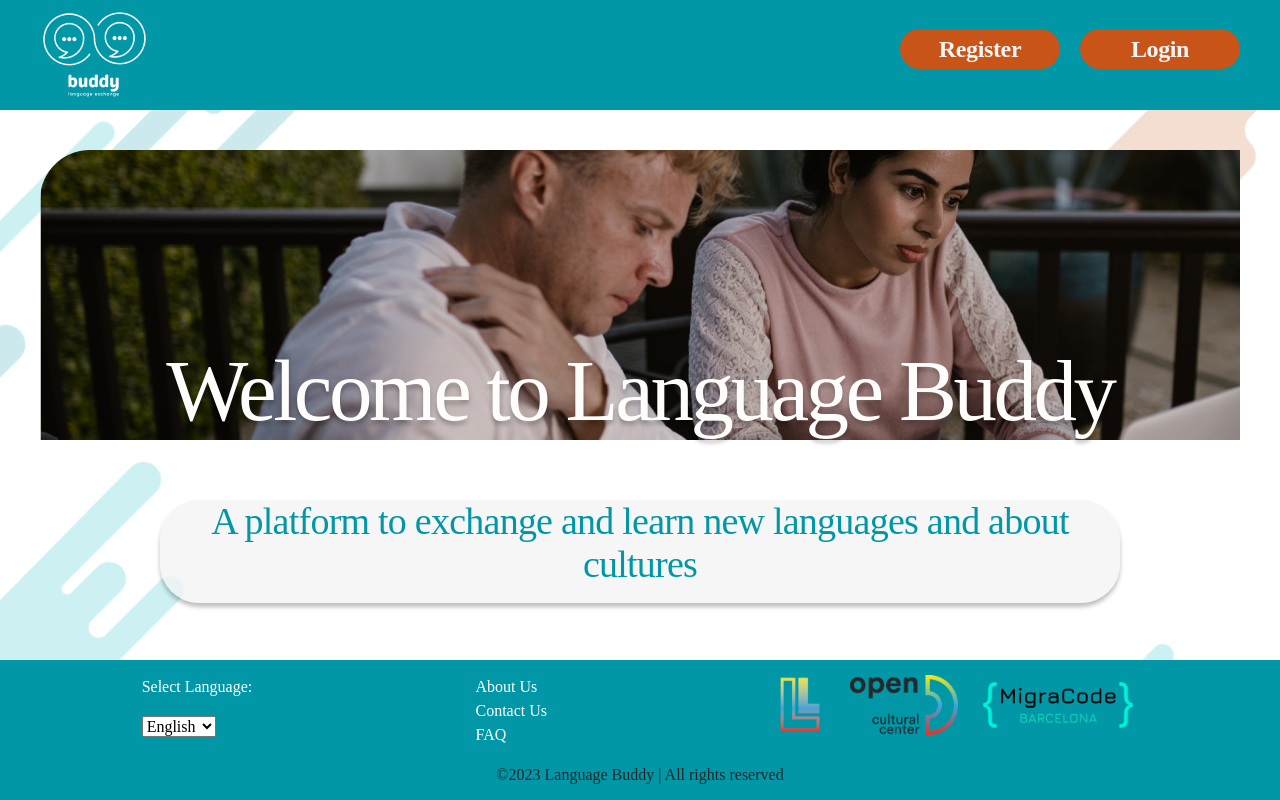
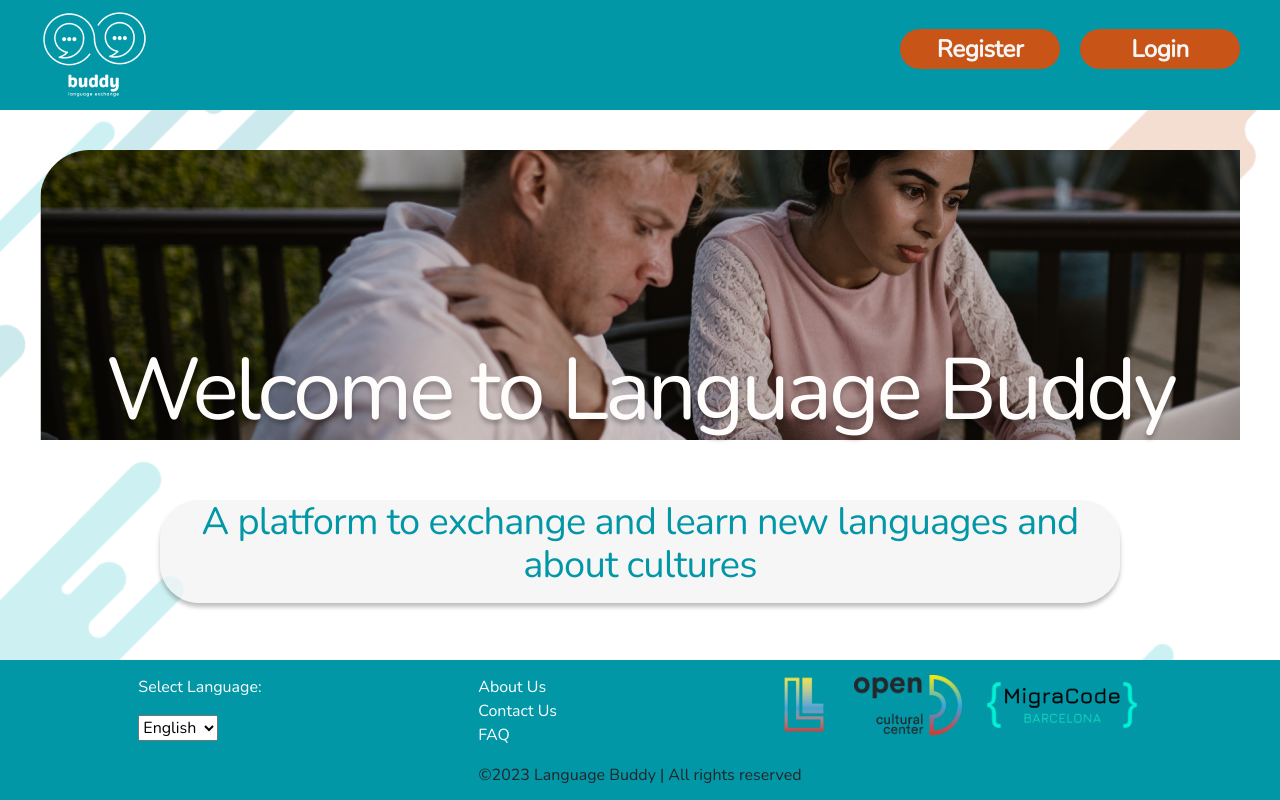
Before and after one commit to keithtou/Language--Buddy, a React (Create React App) app in the folder frontend-part/: page / in a window 1280 px wide. Built offline with nearby package versions, Linux system fonts and the light colour scheme.

Commit message:
feat: add google fonts snd delete login page after registation

```diff
--- a/frontend-part/src/App.css
+++ b/frontend-part/src/App.css
@@ -1,3 +1,5 @@
+@import url('https://fonts.googleapis.com/css2?family=Nunito:wght@300;400&display=swap');
+
 html {
   box-sizing: border-box;
   overflow-x: hidden;
@@ -12,7 +14,7 @@
 }
 
 body {
-  font-family: 'Quicksand';
+  font-family: 'Nunito', sans-serif;
   font-style: normal;
   font-weight: 500;
   background-image: url("./images/back.png");
--- a/frontend-part/src/components/signUp/signUp.js
+++ b/frontend-part/src/components/signUp/signUp.js
@@ -109,7 +109,7 @@
   .then(data => {
     localStorage.setItem('jwtToken', data.jwtToken);
     nav("/profile_created")
-    setTimeout(() => {nav("/login")}, 4000)
+    setTimeout(() => {nav("/people");}, 4000)
   })
   .catch(error => console.log(error))
 }
```
